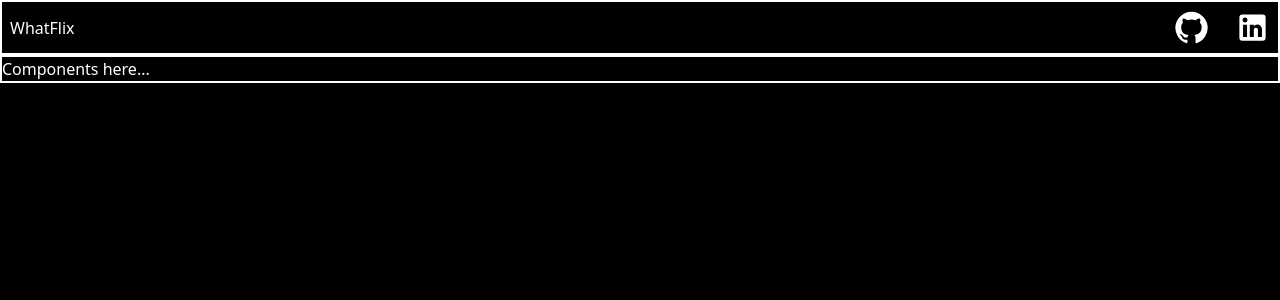
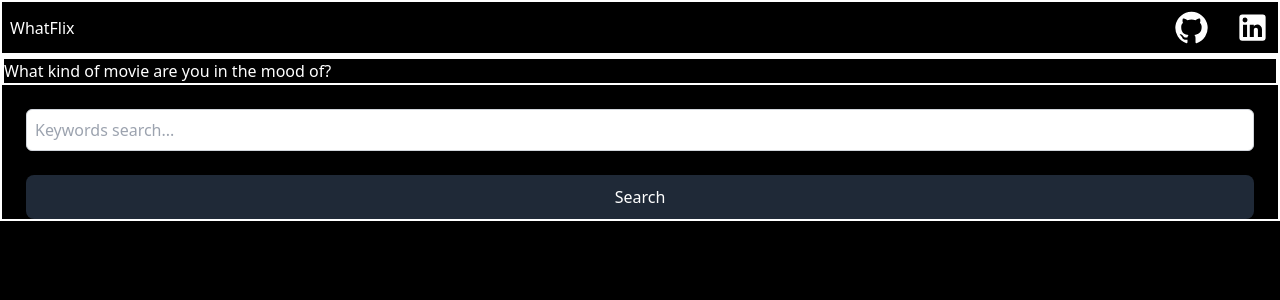
Before and after one commit to Tabish1511/WhatFlix, a Next.js app: page / in a window 1280 px wide. Shown: the top 300 px of the page. Built offline with nearby package versions, Linux system fonts and the light colour scheme.

Commit message:
Added search fn (building upon it)

```diff
--- /dev/null
+++ b/components/Button.tsx
@@ -0,0 +1,18 @@
+interface ButtonProps{
+    label: string;
+    onClick?: () => void;
+    className?: string;
+}
+
+export function Button(props: ButtonProps){
+    return (
+        <div className={`mx-6 mt-4 ${props.className}`}>
+            <button
+            onClick={props.onClick}
+            type="button"
+            className="w-full text-white bg-gray-800 font-medium rounded-lg text-base px-5 py-2.5 hover:bg-gray-700 active:ring-gray-700 active:ring-2">
+            {props.label}
+            </button>
+        </div>
+    )
+}
--- /dev/null
+++ b/components/InputBox.tsx
@@ -0,0 +1,19 @@
+interface InputBoxProps {
+    name: string;
+    placeholder?: string;
+    value?: string | number;
+    onChange?: (event: React.ChangeEvent<HTMLInputElement>) => void;
+}
+
+export function InputBox(props: InputBoxProps){
+    return (
+            <div className="mx-6 mt-4 font-medium text-base text-slate-900">
+                <input
+                onChange={props.onChange}
+                className="border-solid border border-gray-300 rounded-md my-2 p-2 w-full"
+                name={props.name}
+                value={props.value}
+                placeholder={props.placeholder} />
+            </div>
+    )
+}
--- a/components/SearchComponent.tsx
+++ b/components/SearchComponent.tsx
@@ -1,7 +1,56 @@
+"use client"
+
+import axios from "axios";
+import { useState } from "react";
+import { InputBox } from "./InputBox";
+import SubHeadingComponent from "./SubHeadingComponent";
+import { Button } from "./Button";
+
 export default function SearchComponent(){
+    const [Keywords, setKeywords] = useState("");
+    const [movies, setMovies] = useState<any[]>([]);
+
+    const getRandomMovies = (results: any, count: number) => {
+        const shuffled = results.sort(() => 0.5 - Math.random());
+        return shuffled.slice(0, count);
+    };
+
     return (
         <div className="border-solid border-2 border-white ">
-            Components here...
+            <SubHeadingComponent />
+            <InputBox name="Keywords" placeholder="Keywords search..." onChange={e => {
+                setKeywords(e.target.value);
+            }}/>
+            <Button
+                onClick={async () => {
+                const response = await axios.get(
+                    `https://api.themoviedb.org/3/search/movie?query=${Keywords}&api_key=f8e8d5d414e06e7340cee310b81b0690`
+                );
+
+                const movieResponse = response.data.results;
+                // console.log(movieResponse[0].title);
+
+
+                const randomMovies = getRandomMovies(movieResponse, 3);
+                // console.log(randomMovies[0].title)
+
+                //@ts-ignore
+                setMovies(prevMovies => [...prevMovies, ...randomMovies.map(movie => movie)]);
+                console.log(movies);
+
+                //@ts-ignore
+                // console.log(randomMovies.map(movie => movie)); // This will log the new movies being added
+                }}
+                label="Search"/>
         </div>
     )
 }
+
+
+
+// https://image.tmdb.org/t/p/w500/fECBtHlr0RB3foNHDiCBXeg9Bv9.jpg  //  <<== USE POSTER PATH
+
+
+                            // console.log(response.data.results[0].title);    //<<== Gives name of first movie
+                            // console.log(response.data.results[1].title);    //<<== Gives name of first movie
+                            // console.log(response.data.results[2].title);    //<<== Gives name of first movie
--- /dev/null
+++ b/components/SubHeadingComponent.tsx
@@ -0,0 +1,7 @@
+export default function SubHeadingComponent(){
+    return (
+        <div className="border-solid border-2 border-white ">
+            What kind of movie are you in the mood of?
+        </div>
+    )
+}
--- a/package.json
+++ b/package.json
@@ -13,6 +13,7 @@
     "@emotion/styled": "^11.11.5",
     "@mui/icons-material": "^5.15.19",
     "@mui/material": "^5.15.19",
+    "axios": "^1.7.2",
     "next": "14.2.3",
     "react": "^18",
     "react-dom": "^18"
```
Also changed, not shown: 1 other file (tests, documents, lock files or other folders).
